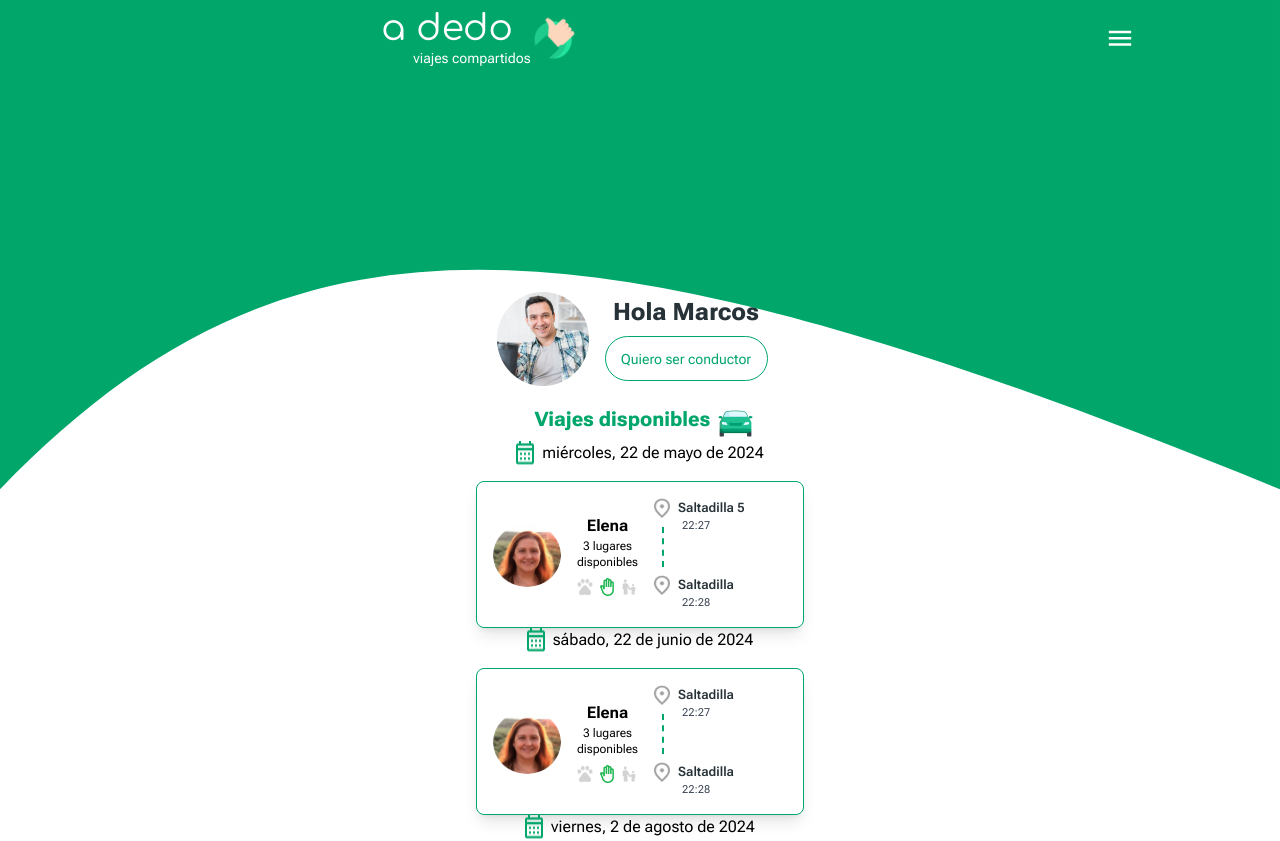
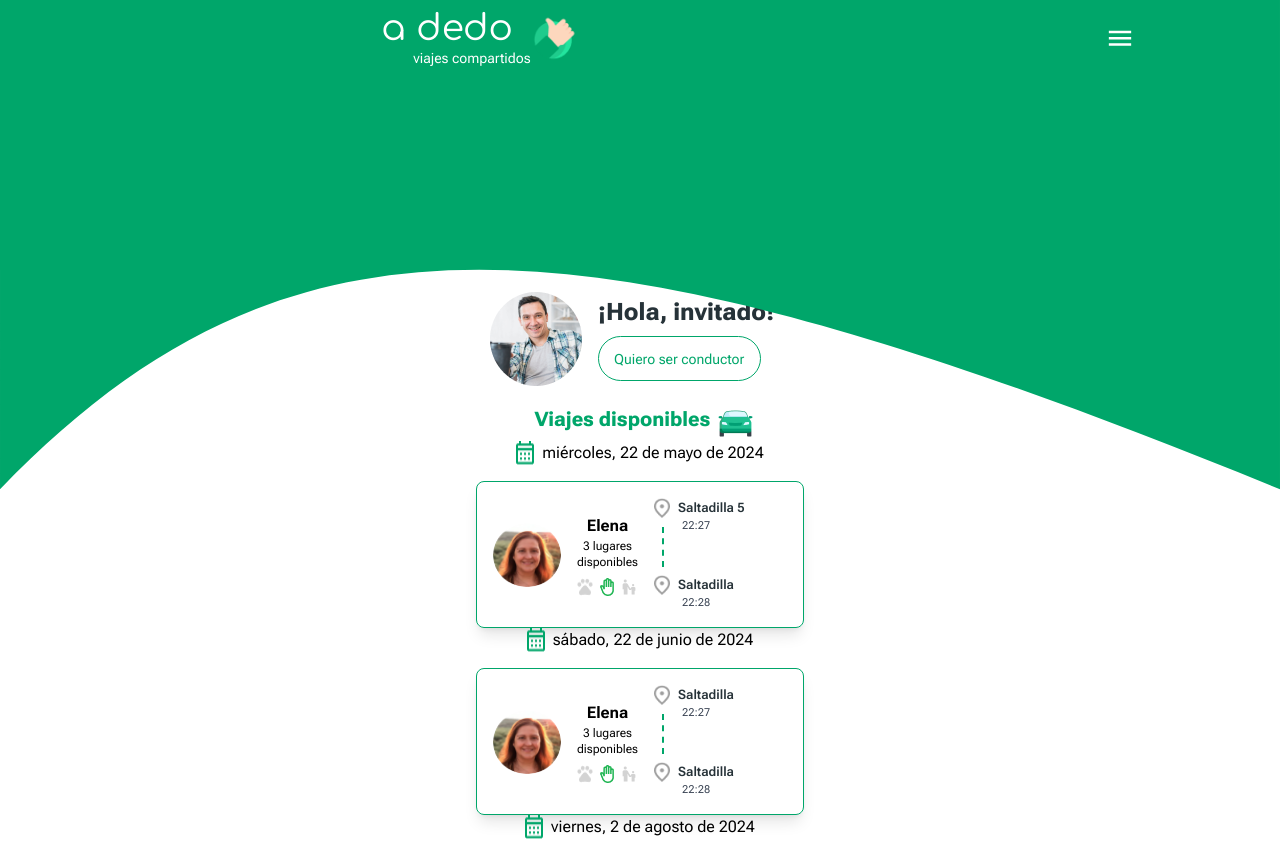
Before and after one commit to Diegogagan2587/A-Dedo, a React (Vite) app in the folder frontend/: page /trips in a window 1280 px wide. Shown: the top 841 px of the page. Built offline with nearby package versions, Linux system fonts and the light colour scheme; no server answers; a web font is replaced by a local one.

Commit message:
front/Trips: renders <DriverButton/> if user is not driver

```diff
--- a/frontend/src/pages/Home.jsx
+++ b/frontend/src/pages/Home.jsx
@@ -11,15 +11,16 @@ const Home = () => {
   const trips = useSelector((state) => state.trips.list);
   const tripsByDate = sortTripsByDate(trips);
   const sortedDates = Object.keys(tripsByDate).sort((a, b) => new Date(a) - new Date(b));
+  const {fullName, rol} = useSelector((state) => state.user.data || {});
   return (
     <main className="mt-10">
       <section className="flex flex-row items-center justify-center">
         <img src={mainProfilePicture} alt="" />
         <div className="m-4">
           <h1 className="text-center text-2xl font-extrabold text-mainTitle text-textColor mb-2">
-            Hola Marcos
+            {`¡Hola, ${fullName || 'invitado'}!`}
           </h1>
-          <DriverButton />
+          {rol === "driver" ? null : <DriverButton />}
         </div>
       </section>
 
```
